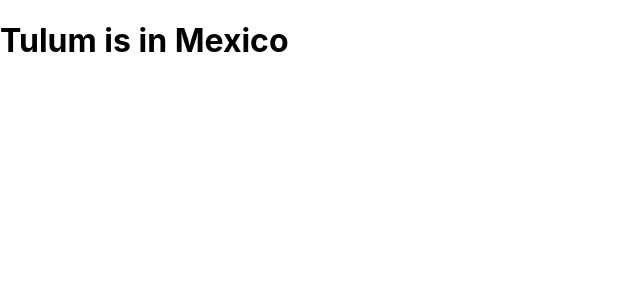
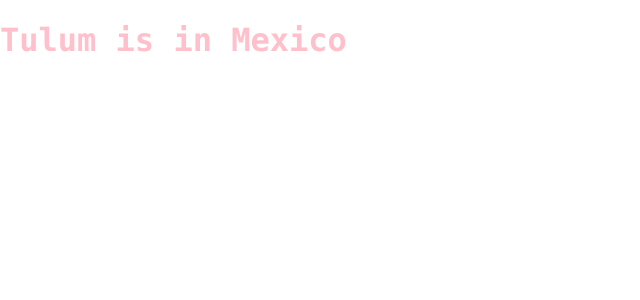
Before and after one commit to brittCommit/LinkedIn_React, a React (Create React App) app: page / in a window 1280 px wide. Shown: the top 300 px of the page, without its empty margins (0-640 px from the left). Built offline with nearby package versions, Linux system fonts and the light colour scheme.

Commit message:
introducing styling

```diff
--- a/public/index.html
+++ b/public/index.html
@@ -1,6 +1,14 @@
 <!DOCTYPE html>
 <html lang="en">
   <head>
+    <style>
+      #heading {
+        color: pink;
+      }
+      .cool-text{
+        font-family: "Monaco";
+      }
+    </style>
     <meta charset="utf-8" />
     <link rel="icon" href="%PUBLIC_URL%/favicon.ico" />
     <meta name="viewport" content="width=device-width, initial-scale=1" />
--- a/src/index.js
+++ b/src/index.js
@@ -8,7 +8,7 @@
 };
 
 ReactDOM.render(
-  <h1>
+  <h1 id = "heading" className = "cool-text">
     {city.name} is in {city.country}
   </h1>,
   document.getElementById('root')
```
